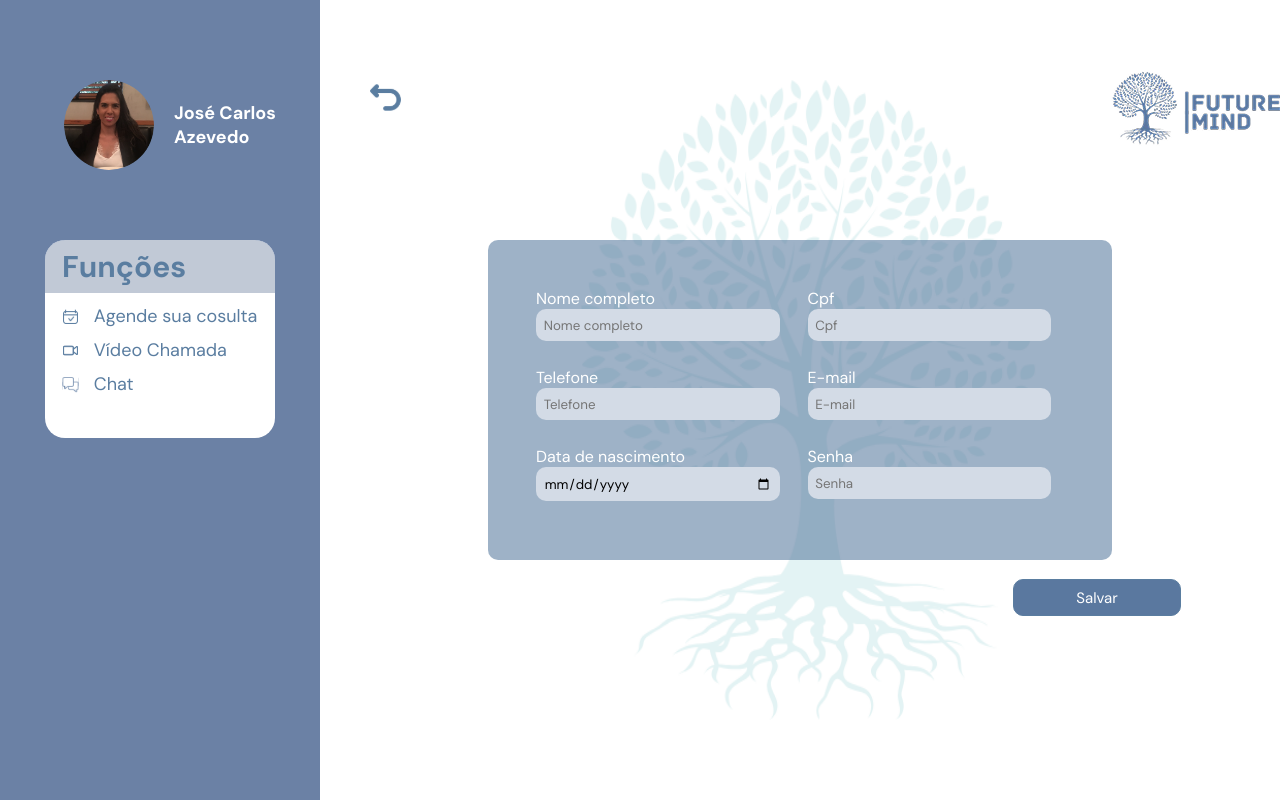
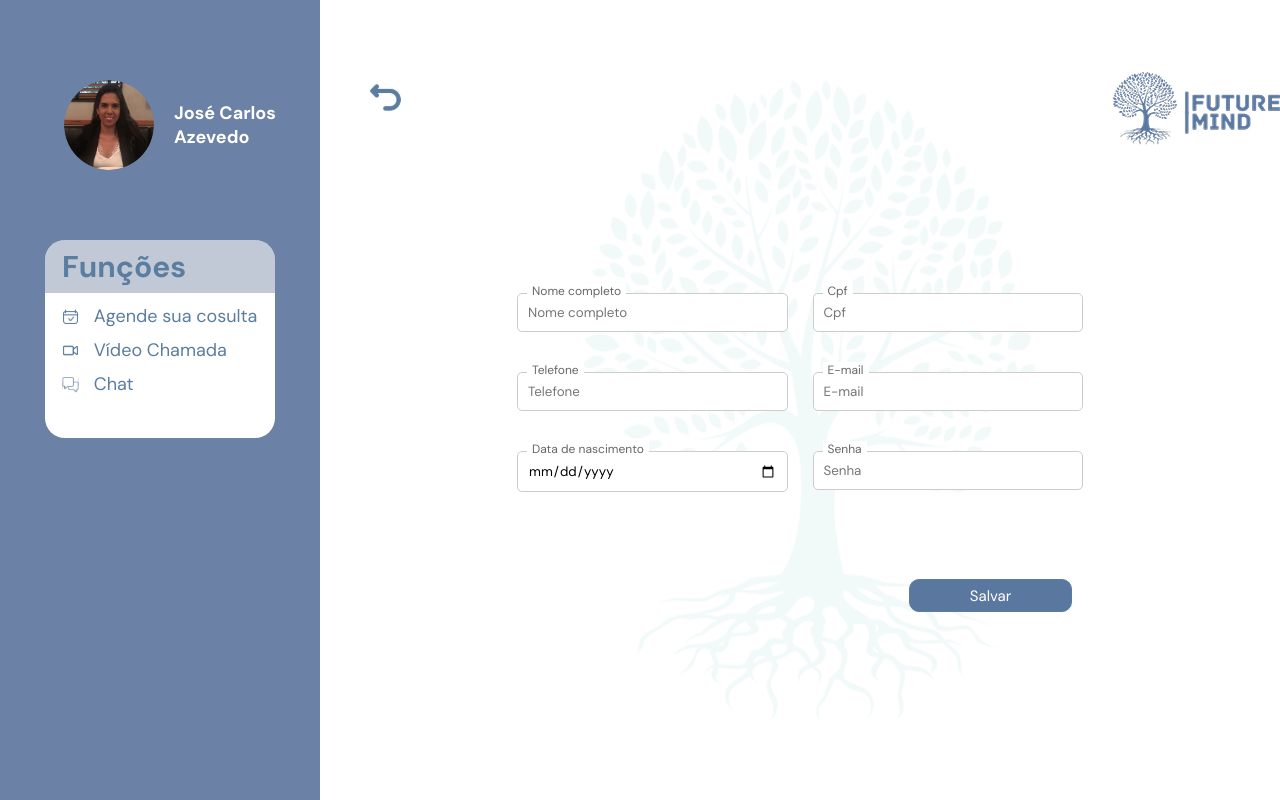
Before and after one commit to BrendaMaganeli/FutureMind-2.0, a React (Vite) app in the folder front/: page /paciente in a window 1280 px wide. Shown: the top 800 px of the page. Built offline with nearby package versions, Linux system fonts and the light colour scheme.

Commit message:
Editar Paciente

```diff
--- a/front/src/pages/CSS/DiarioEmocional.css
+++ b/front/src/pages/CSS/DiarioEmocional.css
@@ -18,7 +18,11 @@
 .buttondiario{
     background-color: transparent;
     border: none;
-    padding-top: 5%;
+    padding-top: 10%;
+}
+
+.buttondiario img{
+    width: 80%;
 }
 
 .lado-esquerdoDiario{
@@ -51,7 +55,7 @@
 .botaonovanota{
     color: #013a63;
     font-weight: 600;
-    width: 30%;
+    width: 35%;
     height: 60%;
     display: flex;
     justify-content: center;
@@ -95,9 +99,10 @@
 
 .div-buts{
     display: flex;
-    width: 30%;
-    justify-content: space-between;
+    width: 70%;
+    justify-content: end;
     padding-right: 2%;
+    gap: 2%;
 }
 
 .relogio{
@@ -116,7 +121,8 @@
 .botaoapagar{
     background-color: #a74343;
     color: #fff;
-    width: 40%;
+    width: 20%;
+    height: 20%;
     padding: 1.5%;
     border: none;
     border-radius: 5px;
@@ -128,8 +134,9 @@
 .botaocomp{
     background-color: #ffffff;
     color: #000;
-    width: 40%;
-    padding: 1.5%;
+    width: 20%;
+    height: 36px;
+    padding: 1%;
     border: solid 1px #898989;
     border-radius: 5px;
     display: flex;
@@ -138,16 +145,16 @@
 }
 
 .setabaixo{
-    width: 20%;
+    width: 22%;
     border-left: solid 1px #898989;
-    padding-left: 7%;
+    padding-left: 6%;
 }
 
 .botaoaumentar{
     background-color: #ffffff;
     color: #000;
-    width: 10%;
-    padding: 1.5%;
+    width: 6%;
+    padding: 1%;
     border: solid 1px #898989;
     border-radius: 5px;
     display: flex;
@@ -156,7 +163,7 @@
 }
 
 .botaoaumentar img{
-    width: 70%;
+    width: 75%;
 }
 
 .area-digitacao {
--- a/front/src/pages/CSS/EditarPaciente.css
+++ b/front/src/pages/CSS/EditarPaciente.css
@@ -9,9 +9,9 @@
 }
 
 .editar-paciente {
-    background-color: #5a7da096;
+    background-color: transparent;
     border-radius: 10px;
-    width: 65%;
+    width: 70%;
     height: 40%;
     display: grid;
     grid-template-columns: 1fr 1fr;
@@ -22,7 +22,7 @@
     justify-content: start;
 }
 
-.editar-paciente input {
+/* .editar-paciente input {
     width: 95%;
     padding: 3%;
     border-radius: 10px;
@@ -36,6 +36,28 @@
 .editar-paciente label {
 
     color: white;
+} */
+
+.input-box {
+    position: relative;
+    flex: 1;
+    margin: 5px;
+}
+.input-box input {
+    width: 100%;
+    padding: 10px;
+    border: 1px solid #ccc;
+    border-radius: 5px;
+    outline: none;
+}
+.input-box label {
+    position: absolute;
+    top: -10px;
+    left: 10px;
+    background: white;
+    padding: 0 5px;
+    font-size: 12px;
+    color: #666;
 }
 
 .barra-lateral-p {
--- a/front/src/pages/CSS/EditarProfissional.css
+++ b/front/src/pages/CSS/EditarProfissional.css
@@ -9,7 +9,6 @@
     align-items: center;
     justify-content: start;
     width: 75%;
-    background-color: aqua;
 }
 
 .editar-profissional {
@@ -44,7 +43,7 @@
     padding: 2%;
     position: relative;
     height: 5%;
-    width: 100vh;
+    width: 60.7%;
     display: flex;
     justify-content: end;
     align-items: start;
@@ -53,7 +52,7 @@
 .salvar-btn {
 
     position: relative;
-    width: 22%;
+    width: 30%;
     font-size: 15px;
     background-color: #5A789F;
     color: white;
@@ -85,6 +84,7 @@
 
     width: 115%;
     height: 100%;
+    opacity: 50%;
 }
 
 .editar-profissional label {
--- a/front/src/pages/EditarPaciente.jsx
+++ b/front/src/pages/EditarPaciente.jsx
@@ -65,37 +65,37 @@ function EditarPaciente() {
     </div>
 
     <div className="editar-paciente">
-        <div className="inpt-div">
+        <div className="input-box">
           <label htmlFor="">
           Nome completo
         </label>
         <input type="text" placeholder="Nome completo" />
         </div>
-        <div className="inpt-div">
+        <div className="input-box">
           <label htmlFor="">
           Cpf
         </label>
         <input type="text" placeholder="Cpf" />
         </div>
-        <div className="inpt-div">
+        <div className="input-box">
           <label htmlFor="">
           Telefone
         </label>
         <input type="text" placeholder="Telefone" />
         </div>
-        <div className="inpt-div">
+        <div className="input-box">
           <label htmlFor="">
           E-mail
         </label>
         <input type="email" placeholder="E-mail" />
         </div>
-        <div className="inpt-div">
+        <div className="input-box">
           <label htmlFor="">
           Data de nascimento
         </label>
         <input type="date" placeholder="Data de nascimento" />
         </div>
-        <div className="inpt-div">
+        <div className="input-box">
           <label htmlFor="">
           Senha
         </label>
```
